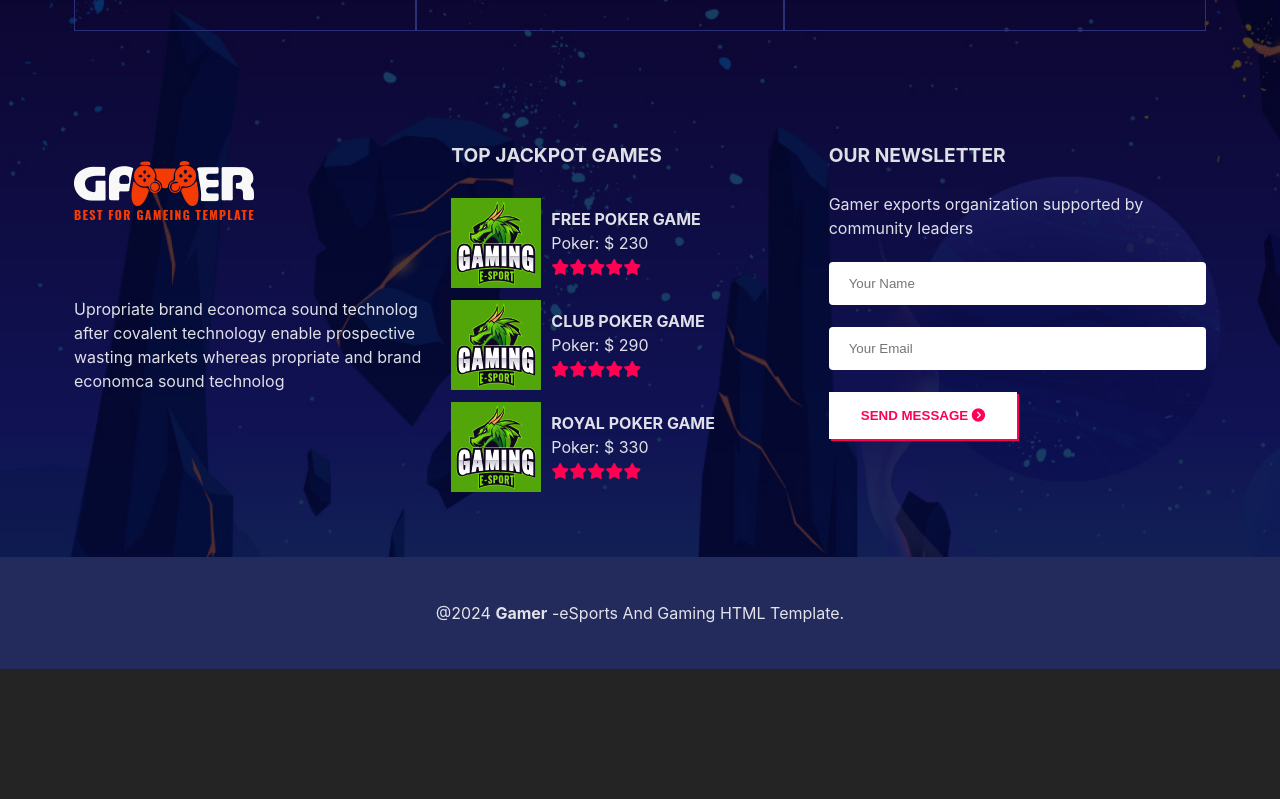
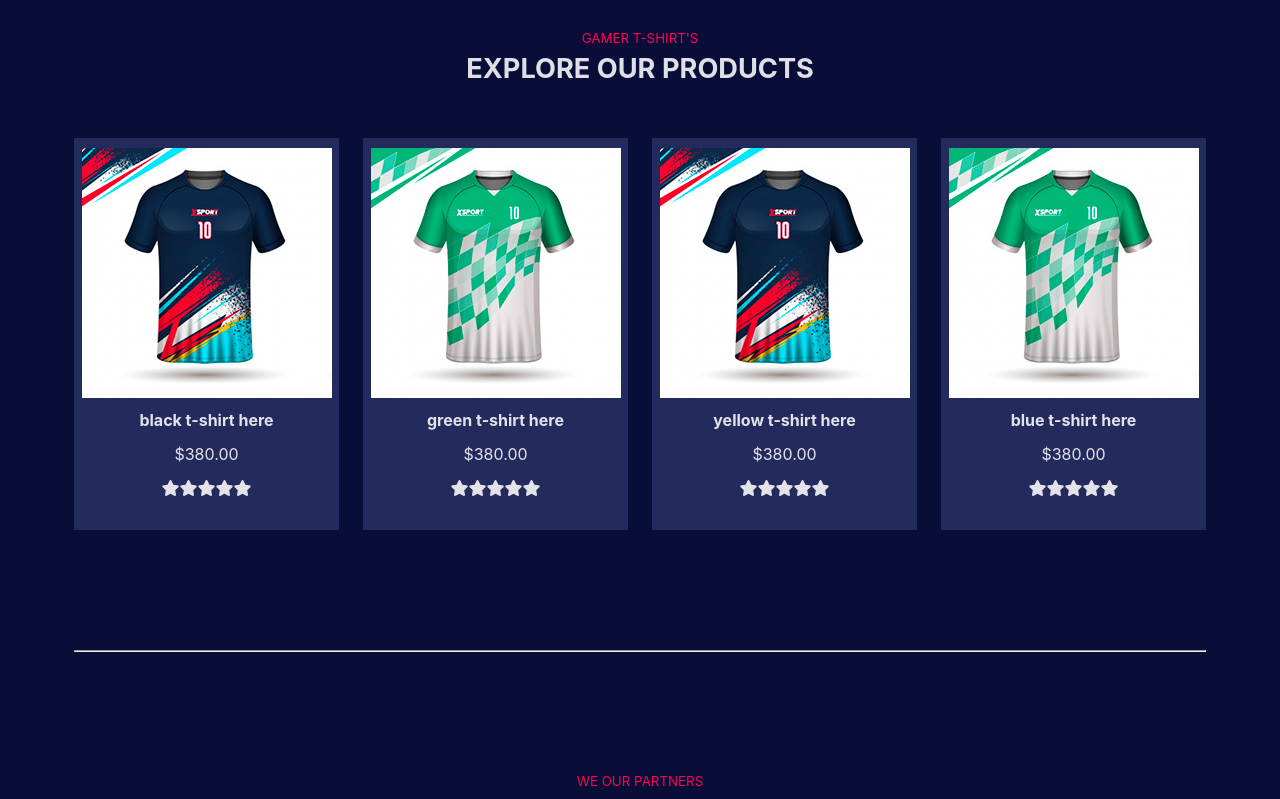
Before and after one commit to AlessioDiMari/online-game, a Vue app: page / in a window 1280 px wide. Shown: the part 3880-4679 px from the top of the page. Before the commit the page ends 4549 px from the top, so only its background shows below. Built offline with nearby package versions, Linux system fonts and the light colour scheme.

Commit message:
sezione prodotti

```diff
--- a/src/components/AppMain.vue
+++ b/src/components/AppMain.vue
@@ -1,7 +1,8 @@
 <script>
 import AppJumbo from './AppJumbo.vue';
 import AppMainSectionF from './AppMainSectionF.vue';
-import AppMainMatches from './AppMainMatches.vue'
+import AppMainMatches from './AppMainMatches.vue';
+import AppMainShop from './AppMainShop.vue';
 
 export default{
     name: 'AppMain',
@@ -9,7 +10,8 @@ export default{
     components:{
         AppJumbo,
         AppMainSectionF,
-        AppMainMatches
+        AppMainMatches,
+        AppMainShop
     }
 }
 </script>
@@ -19,6 +21,7 @@ export default{
         <AppJumbo></AppJumbo>
         <AppMainSectionF></AppMainSectionF>
         <AppMainMatches></AppMainMatches>
+        <AppMainShop></AppMainShop>
     </div>
 </template>
 
--- /dev/null
+++ b/src/components/AppMainShop.vue
@@ -0,0 +1,135 @@
+<script>
+
+export default{
+    name: 'AppMainShop',
+
+    data(){
+        return{
+            products:[
+                {
+                    image: '../../public/imgs/01 (1).jpg',
+                    prod_color: 'black',
+                },
+                {
+                    image: '../../public/imgs/02 (1).jpg',
+                    prod_color: 'green',
+                },
+                {
+                    image: '../../public/imgs/01 (1).jpg',
+                    prod_color: 'yellow',
+                },
+                {
+                    image: '../../public/imgs/02 (1).jpg',
+                    prod_color: 'blue',
+                },
+            ],
+
+            partners:[
+                {
+
+                },
+            ]
+        }
+    }
+}
+
+</script>
+
+<template>
+    <div class="shop">
+        <div class="container">
+            <section class="top">
+                <div class="titles">
+                    <small>gamer t-shirt's</small>
+                    <h3>
+                        explore our products
+                    </h3>
+                </div>
+                <div class="products">
+                    <div v-for="product in products" class="product">
+                        <img :src="product.image" alt="">
+                        <strong>{{ product.prod_color }} t-shirt here</strong>
+                        <div class="prize">
+                            $380.00
+                        </div>
+                        <div class="vote">
+                            <i class="fa-solid fa-star"></i>
+                            <i class="fa-solid fa-star"></i>
+                            <i class="fa-solid fa-star"></i>
+                            <i class="fa-solid fa-star"></i>
+                            <i class="fa-solid fa-star"></i>
+                        </div>
+                    </div>
+                </div>
+            </section>
+            <hr>
+            <section>
+                <div class="titles">
+                    <small>we our partners</small>
+                    <h3>
+                        become ou partners
+                    </h3>
+                </div>
+            </section>
+        </div>
+    </div>
+</template>
+
+<style lang="scss">
+@use '../styles/style.scss' as *;
+@use '../styles/_variables.scss' as *;
+
+.shop{
+    display: flex;
+    justify-content: center;
+    background-color: #090E38;
+
+    .titles{
+        display: flex;
+        flex-direction: column;
+        align-items: center;
+        text-transform: uppercase;
+
+        small{
+            color: $primary;
+        }
+
+        h3{
+            font-size: 1.7em;
+            padding-bottom: 48px;
+        }
+    }
+
+    .top{
+        display: flex;
+        flex-direction: column;
+        margin-top: 120px;
+
+
+        .products{
+            display: flex;
+            gap: 24px;
+        }
+
+        .product{
+            display: flex;
+            flex-direction: column;
+            align-items: center;
+            gap: 10px;
+            width: calc(100% / 4 - 24px / 4 * 3);
+            padding: 10px;
+            background-color: $secondary;
+
+            .vote{
+                margin-bottom: 20px;
+            }
+        }
+    }
+
+    hr{
+        margin: 120px 0;
+    }
+
+}
+
+</style>
--- a/src/store.js
+++ b/src/store.js
@@ -51,6 +51,8 @@ export const store = reactive({
             type: 'royal',
             money: '$ 330',
         }
-    ]
+    ],
+
+
 
 });
```
Also changed, not shown: src/components/ItemMatch.vue (deleted, +0 -11 lines).
